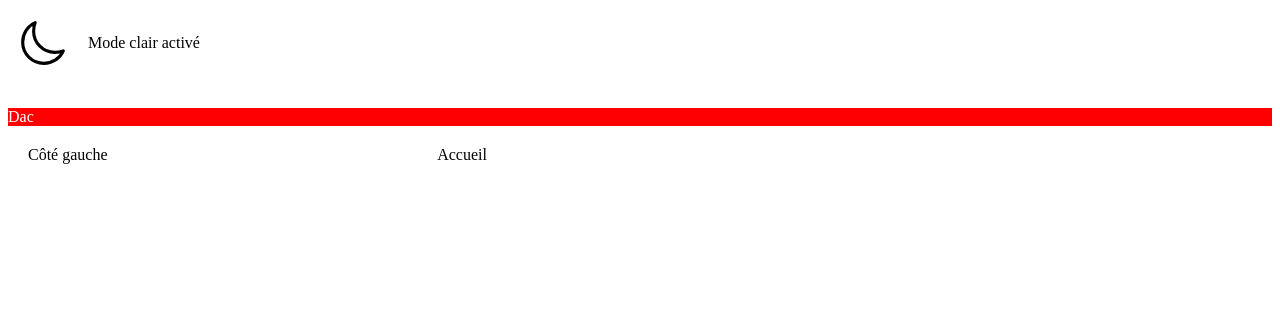
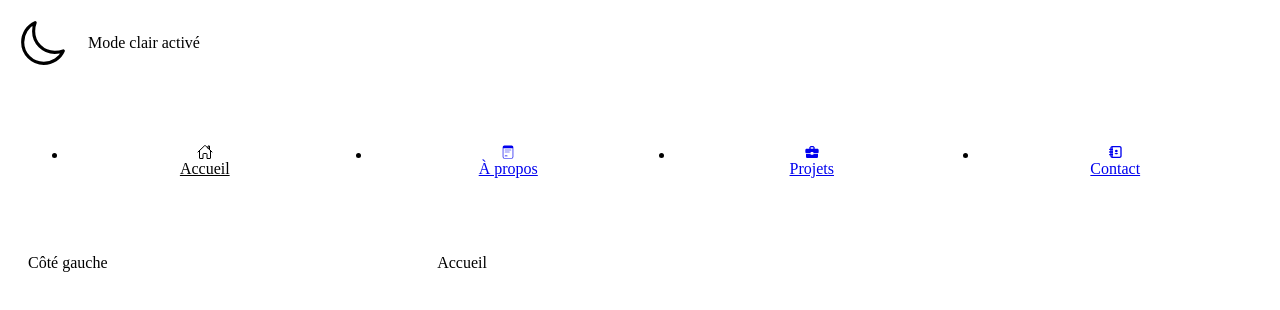
Before and after one commit to Whitney-Desbonnes/porfolio, a React (Vite) app: page / in a window 1280 px wide. Shown: the top 310 px of the page. Built offline with nearby package versions, Linux system fonts and the light colour scheme.

Commit message:
✨ 01 - Navbar.jsx > Creation of navbar, adding react router link

```diff
--- a/src/components/pages/Navbar.jsx
+++ b/src/components/pages/Navbar.jsx
@@ -1,21 +1,78 @@
 import styled from "styled-components"
+import { IoHomeOutline } from "react-icons/io5";
+import { CiMemoPad } from "react-icons/ci";
+import { MdBusinessCenter } from "react-icons/md";
+import { TiContacts } from "react-icons/ti";
+import { Link, useLocation } from "react-router-dom";
+
+
+
 
 export default function Navbar() {
     // state (état, données)
+    const location = useLocation();
+
+    const menuItems = [
+        {id: 1, name: "Accueil", icon: <IoHomeOutline />, path:"/"},
+        {id: 2, name: "À propos", icon: <CiMemoPad />, path:"/about"},
+        {id: 3, name: "Projets", icon: <MdBusinessCenter />, path:"/work"},
+        {id: 4, name: "Contact", icon: <TiContacts />, path:"/contact"},
+    ]
 
     // comportements
 
     // render / rendu
     return(
         <NavbarStyled>
-            <div>
-                Dac
-            </div>
+            <ul>
+                {menuItems.map(menuItem => (
+                    <li key={menuItem.id}>
+                        <Link to={menuItem.path} className={location.pathname === menuItem.path ? "active" : ""}>
+                            {menuItem.icon}
+                            {menuItem.name}
+                       </Link>
+                    </li>
+                ))}
+            </ul>
         </NavbarStyled>
     )
 }
 
 const NavbarStyled = styled.nav`
-    background-color: red;
-    color: #fff;
+    padding: 20px 0;
+    background-color: var(--bgc);
+    border-radius: 10px;
+    padding: 10px 20px;
+    margin-bottom: 20px;
+
+    ul {
+        display: flex;
+        justify-content: space-between;
+        align-items: center;
+        gap: 30px;
+
+        li {
+            flex: 1;
+
+            a {
+                display: flex;
+                flex-direction: column;
+                justify-content: center;
+                align-items: center;
+                padding: 10px;
+                background-color: var(--bgc-links);
+                border-radius: 10px;
+            }
+
+            a.active  {
+                background-color: var(--color-links);
+                color: var(--secondary-text);
+            }
+        }
+
+        li:hover a {
+            background-color: var(--secondary-text);
+            color: var(--color-links);
+        }
+    }
 `
```
